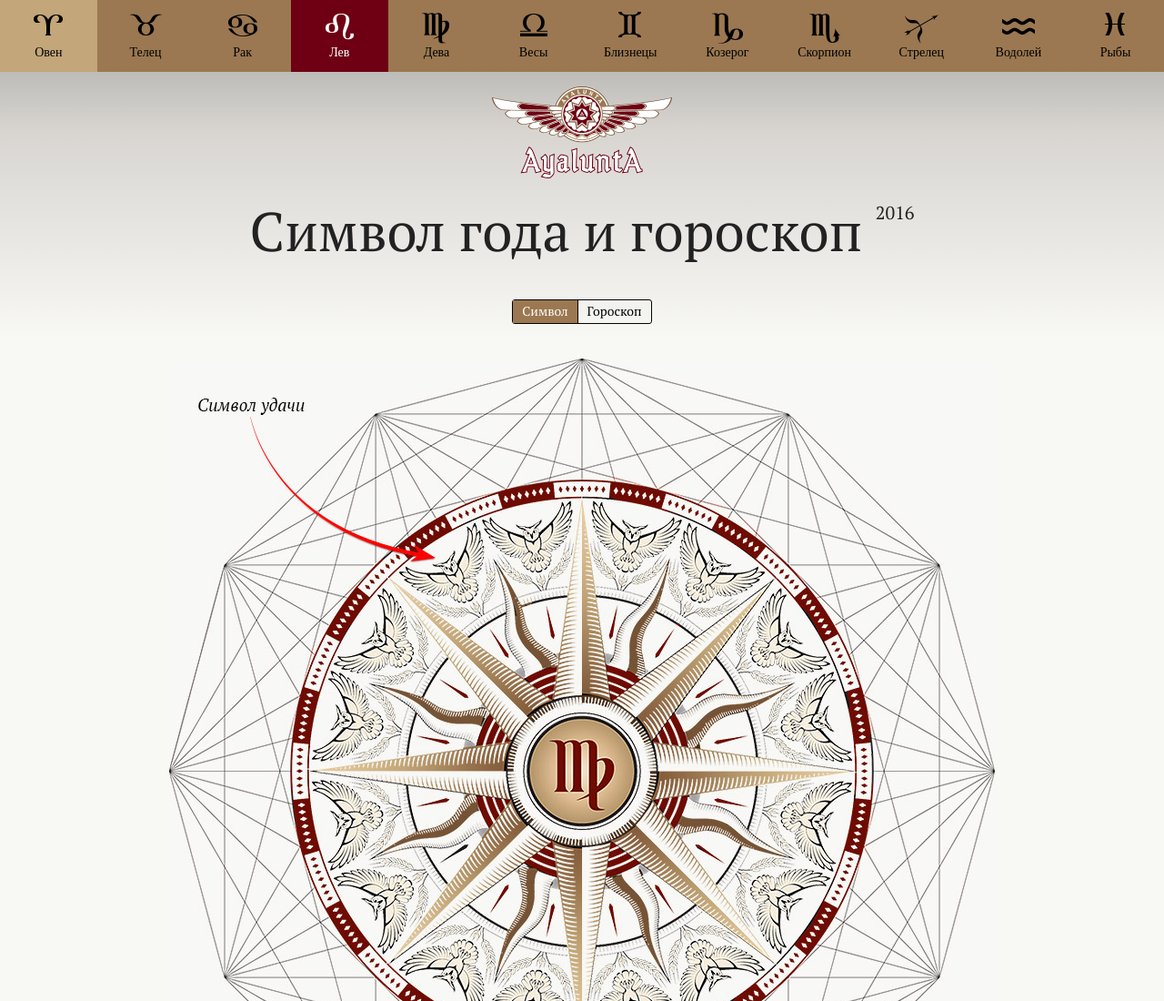
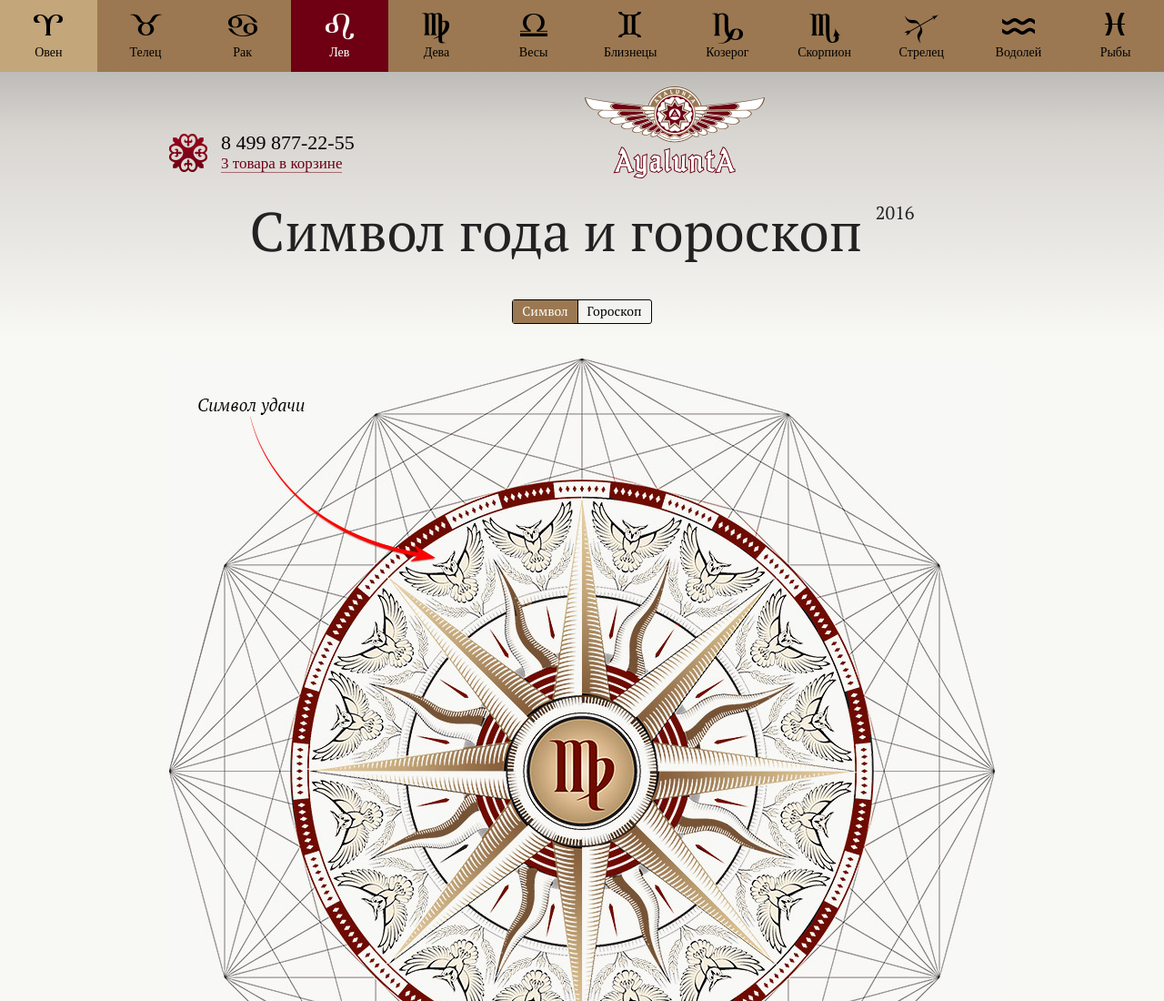
Before and after one commit to Gerasin/Ayalunta, a plain HTML site: page index.html in a window 1280 px wide. Shown: the top 1100 px of the page at 91% size. Drawn offline with nearby package versions, Linux system fonts and the light colour scheme; a web font is replaced by a local one.

Commit message:
Корзина

```diff
--- a/css/main.css
+++ b/css/main.css
@@ -529,6 +529,18 @@ body .popup.popup_reg {position:absolute !important; margin-top: 0 !important;}
     .oferta_close:hover, .oferta_popup_close:hover {color: #fed7a5;}
         .oferta_close:hover img, .oferta_popup_close:hover img  {background-position: -16px 0;}
 
+
+
+.basket-total {float: left; padding: 0 0 0 57px; position: relative; font-size: 17px; color: #9b7851; font-family: 'Times New Roman'; margin-top: 65px;}
+    .basket-total:before {position: absolute; left: 0; top: 3px; content: ' '; width: 42px; height: 42px; background: url(../img/total.png) 0 0 no-repeat;}
+    .basket-phone {font-size: 22px; color: #010101;}
+    .basket-total a {color: #6f0014; text-decoration: none; border-bottom: 1px solid #a46b73;}
+    .basket-total a:hover {color: #f00000; border-color: #da7a89;}
+    .basket-total.active:before {background: url(../img/total-active.png) 0 0 no-repeat;}
+
+
+
+
 /* ==========================================================================
    Helper classes
    ========================================================================== */
--- a/index.html
+++ b/index.html
@@ -35,6 +35,16 @@
         </ul>
         <div class="symbol">
             <div class="wr">
+                <div class="basket-total active">
+                    <div class="basket-phone">8 499 877-22-55</div>
+                    <a href="">3 товара в корзине</a>
+                </div>
+                <!--
+                <div class="basket-total">
+                    <div class="basket-phone">8 499 877-22-55</div>
+                    0 товаров в корзине
+                </div>
+                -->
                 <div class="logo"><img src="img/logo.png" alt=""></div>
                 <h1 class="symbol-header">Символ года и гороскоп <sup>2016</sup></h1>
                 <div class="symbol-tab">
```
Also changed, not shown: img/total-active.png (added), img/total.png (added).
